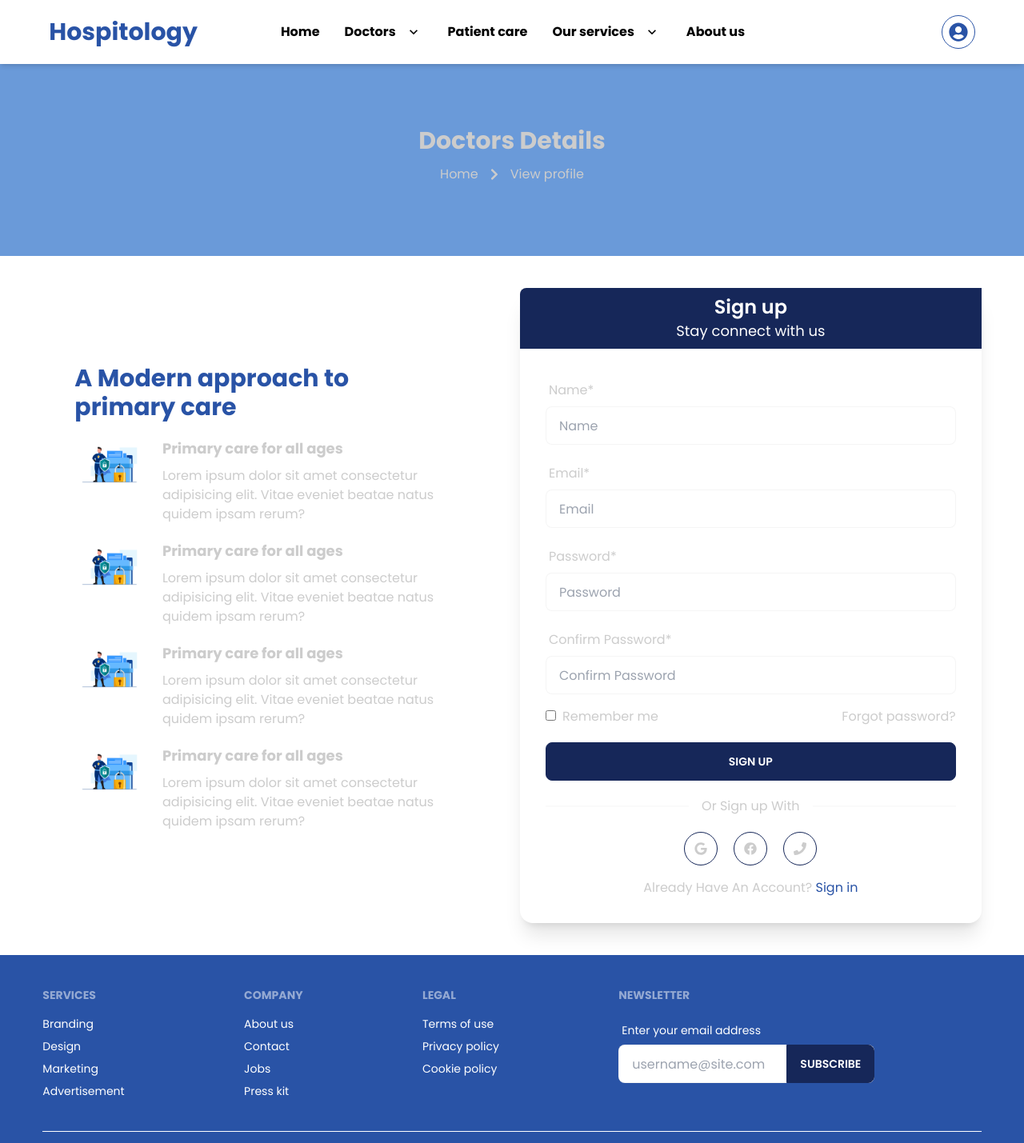
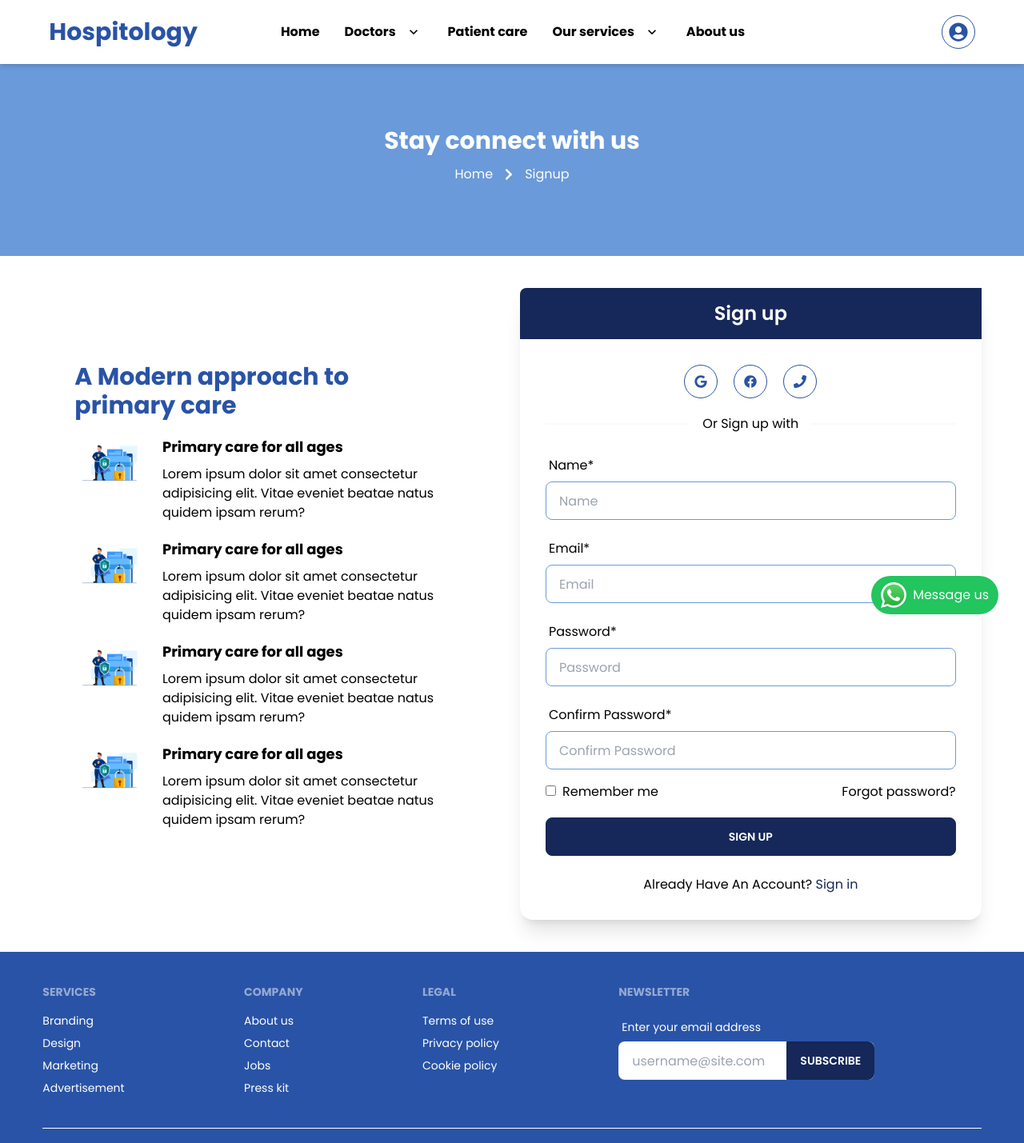
Before and after one commit to ruhulamin111/hospitology-frontend, a React (Create React App) app: page /signup in a window 1280 px wide. Shown: the top 1429 px of the page at 80% size. Built offline with nearby package versions, Linux system fonts and the light colour scheme; no server answers; what tw-elements would draw is missing.

Commit message:
update login

```diff
--- a/src/App.js
+++ b/src/App.js
@@ -21,6 +21,7 @@ import PatientCare from './components/PatientCare/PatientCare';
 import Hospital from './components/Hospital/Hospital';
 import Dental from './components/Dental/Dental';
 import Diagonistic from './components/Diagonistic/Diagonistic';
+import WhatsApp from './components/WhatsApp/WhatsApp';
 
 
 
@@ -57,6 +58,7 @@ function App() {
         <Route path='*' element={<NotFound />}></Route>
       </Routes>
       <Footer />
+      <WhatsApp />
       <ToastContainer />
     </div>
   );
--- a/src/components/Benefits/Benefits.js
+++ b/src/components/Benefits/Benefits.js
@@ -7,9 +7,9 @@ const Benefits = () => {
 
     return (
         <motion.div className="hero py-10 w-11/12 mx-auto"
-            initial={{ opacity: 0, x: 500 }}
+            initial={{ opacity: 0, y: -100 }}
             transition={{ duration: 1 }}
-            whileInView={{ opacity: 1, x: 0 }}
+            whileInView={{ opacity: 1, y: 1 }}
         >
             <div className="hero-content flex-col lg:flex-row-reverse">
                 <img src={benefit} className="max-w-sm rounded-lg shadow-2xl" alt='' />
--- a/src/components/CommonBanner/CommonBanner.js
+++ b/src/components/CommonBanner/CommonBanner.js
@@ -2,14 +2,14 @@ import React from 'react'
 import { FaChevronRight } from 'react-icons/fa'
 import { Link } from 'react-router-dom'
 
-const CommonBanner = () => {
+const CommonBanner = ({ name, title }) => {
     return (
-        <div className='h-60 bg-accent flex flex-col items-center justify-center'>
-            <h1 className='text-3xl font-bold'>Doctors Details</h1>
+        <div className='h-60 bg-accent flex flex-col items-center justify-center text-white'>
+            <h1 className='text-3xl font-bold'>{title}</h1>
             <div className='flex items-center gap-3 py-3'>
                 <Link to='/'>Home</Link>
                 <FaChevronRight />
-                <span>View profile</span>
+                <span>{name}</span>
             </div>
         </div>
     )
--- a/src/components/Signin/Signin.js
+++ b/src/components/Signin/Signin.js
@@ -36,24 +36,39 @@ const Signin = () => {
 
     return (
         <section>
-            <CommonBanner />
+            <CommonBanner title={'Stay connect with us'} name={'Signin'} />
 
             <div className='lg:grid-cols-2 grid items-center my-10 w-11/12 mx-auto gap-5'>
                 <div>
                     <img src={signin} alt="" className='w-full' />
                 </div>
                 <div className="card lg:w-full shadow-xl ">
-                    <div className='bg-secondary text-white w-full rounded-tl-lg py-2 text-center'>
+                    <div className='bg-secondary text-white w-full rounded-tl-lg py-4 text-center'>
                         <h2 className="text-2xl font-semibold">Sign in</h2>
-                        <h3 className="text-lg">Stay connect with us</h3>
+                        {/* <h3 className="text-lg">Stay connect with us</h3> */}
                     </div>
 
-                    <div className="card-body items-center text-center">
+                    <div className="card-body items-center text-center text-black">
+                        {/* <div className="divider">Sign in with</div> */}
+                        {/* <button className="btn btn-outline btn-primary w-full" onClick={() => signInWithGoogle()} >Continue with google</button> */}
+
+                        {/* <Link to='/' className='text-md p-3 rounded-full border border-primary hover:border-secondary hover:bg-secondary duration-300 ease-in   hover:text-white'><FaGoogle /></Link> */}
+                        <div className='flex gap-5'>
+                            <p onClick={() => signInWithGoogle()} className='cursor-pointer text-md p-3 rounded-full border border-secondary hover:border-secondary hover:bg-secondary text-secondary duration-300 ease-in   hover:text-white'><FaGoogle /></p>
+                            <p className='cursor-pointer text-md p-3 rounded-full border border-secondary hover:border-secondary hover:bg-secondary text-secondary duration-300 ease-in   hover:text-white'><FaFacebook /></p>
+                            <p className='cursor-pointer text-md p-3 rounded-full border border-secondary hover:border-secondary hover:bg-secondary text-secondary duration-300 ease-in   hover:text-white'><FaPhone /></p>
+
+                        </div>
+                        {/* <p className='pt-2'>Don't Have an Account?
+                            <Link className='text-primary' to='/signup'> Create One</Link>
+                        </p> */}
+                        <div className="divider">Or Sign in with</div>
+
                         <form onSubmit={handleSubmit(onSubmit)} className=' w-full'>
                             <div className="form-control ">
                                 <label className="label">Email</label>
                                 <input type="text" placeholder="Email"
-                                    className="input input-bordered w-full "
+                                    className="input input-bordered w-full border-accent "
                                     {...register("email", {
                                         required: { value: true, message: 'Email is required' },
                                         pattern: { value: /[a-z0-9]+@[a-z]+\.[a-z]{2,3}/, message: 'Provide a valid email' }
@@ -68,7 +83,7 @@ const Signin = () => {
                             <div className="form-control ">
                                 <label className="label">Password</label>
                                 <input type="password" placeholder="Password"
-                                    className="input input-bordered w-full "
+                                    className="input input-bordered w-full border-accent"
                                     {...register("password", {
                                         required: { value: true, message: 'Password is required' },
                                         pattern: { value: /(?=.*[!@#$%^&*])/, message: 'Password is at least one speacial character' }
@@ -91,19 +106,10 @@ const Signin = () => {
                             <input type='submit' value='Sign in' className="btn btn-secondary w-full text-white mt-5"></input>
                             {userError}
                         </form>
-
-                        <div className="divider">Or Sign in With</div>
-                        {/* <button className="btn btn-outline btn-primary w-full" onClick={() => signInWithGoogle()} >Continue with google</button> */}
-
-                        {/* <Link to='/' className='text-md p-3 rounded-full border border-primary hover:border-secondary hover:bg-secondary duration-300 ease-in   hover:text-white'><FaGoogle /></Link> */}
-                        <div className='flex gap-5'>
-                            <p onClick={() => signInWithGoogle()} className='cursor-pointer text-md p-3 rounded-full border border-primary hover:border-secondary hover:bg-secondary duration-300 ease-in   hover:text-white'><FaGoogle /></p>
-                            <p className='cursor-pointer text-md p-3 rounded-full border border-primary hover:border-secondary hover:bg-secondary hover:text-white duration-300 ease-in '><FaFacebook /></p>
-                            <p className='cursor-pointer text-md p-3 rounded-full border border-primary hover:border-secondary hover:bg-secondary hover:text-white duration-300 ease-in '><FaPhone /></p>
-                        </div>
-                        <p className='pt-2'>Don\'t Have an Account?
+                        <p className='pt-4'>Don't Have an Account?
                             <Link className='text-primary' to='/signup'> Create One</Link>
                         </p>
+
                     </div>
                 </div>
 
--- a/src/components/Signup/Signup.js
+++ b/src/components/Signup/Signup.js
@@ -45,10 +45,10 @@ const Signin = () => {
 
     return (
         <section>
-            <CommonBanner />
+            <CommonBanner title={'Stay connect with us'} name={'Signup'} />
 
             <div className='lg:grid-cols-2 grid my-10 w-11/12 mx-auto gap-5 items-center'>
-                <div className='p-10'>
+                <div className='p-10 text-black'>
                     <div>
                         <h1 className='text-3xl font-bold mb-5 text-secondary'>A Modern approach to <br />
                             primary care</h1>
@@ -83,18 +83,25 @@ const Signin = () => {
                     </div>
                 </div>
                 <div className="card lg:w-full shadow-xl ">
-                    <div className='bg-primary text-white w-full rounded-tl-lg py-2 text-center'>
+                    <div className='bg-primary text-white w-full rounded-tl-lg py-4 text-center'>
                         <h2 className="text-2xl font-semibold">Sign up</h2>
-                        <h3 className="text-lg">Stay connect with us</h3>
                     </div>
+                    <div className="card-body items-center text-center text-black">
+                        <div className='flex gap-5'>
+                            <p onClick={() => signInWithGoogle()} className='cursor-pointer text-md p-3 rounded-full border border-secondary hover:border-secondary hover:bg-secondary text-secondary duration-300 ease-in   hover:text-white'><FaGoogle /></p>
+                            <p className='cursor-pointer text-md p-3 rounded-full border border-secondary hover:border-secondary hover:bg-secondary text-secondary duration-300 ease-in   hover:text-white'><FaFacebook /></p>
+                            <p className='cursor-pointer text-md p-3 rounded-full border border-secondary hover:border-secondary hover:bg-secondary text-secondary duration-300 ease-in   hover:text-white'><FaPhone /></p>
 
-                    <div className="card-body items-center text-center">
+                        </div>
+                        {/* <p className='pt-2'>Don't Have an Account?
+                            <Link className='text-primary' to='/signup'> Create One</Link>
+                        </p> */}
+                        <div className="divider">Or Sign up with</div>
                         <form onSubmit={handleSubmit(onSubmit)} className=' w-full'>
-
                             <div className="form-control ">
                                 <label className="label">Name*</label>
                                 <input type="text" placeholder="Name"
-                                    className="input input-bordered w-full "
+                                    className="input input-bordered w-full border-accent"
                                     {...register("name", {
                                         required: { value: true, message: 'Name is required' },
                                         // pattern: { value: /@[a-z]/, message: 'Provide your full name' }
@@ -109,7 +116,7 @@ const Signin = () => {
                             <div className="form-control ">
                                 <label className="label">Email*</label>
                                 <input type="text" placeholder="Email"
-                                    className="input input-bordered w-full "
+                                    className="input input-bordered w-full border-accent"
                                     {...register("email", {
                                         required: { value: true, message: 'Email is required' },
                                         pattern: { value: /[a-z0-9]+@[a-z]+\.[a-z]{2,3}/, message: 'Provide a valid email' }
@@ -124,7 +131,7 @@ const Signin = () => {
                             <div className="form-control ">
                                 <label className="label">Password*</label>
                                 <input type="password" placeholder="Password"
-                                    className="input input-bordered w-full "
+                                    className="input input-bordered w-full border-accent"
                                     {...register("password", {
                                         required: { value: true, message: 'Password is required' },
                                         pattern: { value: /(?=.*[!@#$%^&*])/, message: 'Password is at least one speacial character' }
@@ -139,7 +146,7 @@ const Signin = () => {
                             <div className="form-control ">
                                 <label className="label">Confirm Password*</label>
                                 <input type="password" placeholder="Confirm Password"
-                                    className="input input-bordered w-full "
+                                    className="input input-bordered w-full border-accent"
                                     {...register("confirmpassword", {
                                         required: { value: true, message: 'Confirm Password is required' },
                                         pattern: { value: /(?=.*[!@#$%^&*])/, message: 'Confirm Password is at least one speacial character' }
@@ -163,18 +170,8 @@ const Signin = () => {
                             <input type='submit' value='Sign up' className="btn btn-primary w-full text-white mt-5"></input>
                             {userError}
                         </form>
-
-                        <div className="divider">Or Sign up With</div>
-                        {/* <button className="btn btn-outline btn-primary w-full" onClick={() => signInWithGoogle()} >Continue with google</button> */}
-
-                        {/* <Link to='/' className='text-md p-3 rounded-full border border-primary hover:border-secondary hover:bg-secondary duration-300 ease-in   hover:text-white'><FaGoogle /></Link> */}
-                        <div className='flex gap-5'>
-                            <p onClick={() => signInWithGoogle()} className='cursor-pointer text-md p-3 rounded-full border border-primary hover:border-secondary hover:bg-secondary duration-300 ease-in   hover:text-white'><FaGoogle /></p>
-                            <p className='cursor-pointer text-md p-3 rounded-full border border-primary hover:border-secondary hover:bg-secondary hover:text-white duration-300 ease-in '><FaFacebook /></p>
-                            <p className='cursor-pointer text-md p-3 rounded-full border border-primary hover:border-secondary hover:bg-secondary hover:text-white duration-300 ease-in '><FaPhone /></p>
-                        </div>
-                        <p className='pt-2'>Already Have An Account?
-                            <Link className='text-secondary' to='/signin'> Sign in</Link>
+                        <p className='pt-4'>Already Have An Account?
+                            <Link className='text-primary' to='/signin'> Sign in</Link>
                         </p>
                     </div>
                 </div>
--- /dev/null
+++ b/src/components/WhatsApp/WhatsApp.js
@@ -0,0 +1,15 @@
+import React from 'react'
+import whatsapp from '../../assets/whatsapp.png'
+
+const WhatsApp = () => {
+    return (
+        <div className=' '>
+            <a href="https://wa.me/01300778565" target='_blank' rel="noreferrer" className='bg-green-500 fixed bottom-8 right-8 px-3 py-2 flex gap-2 items-center text-white rounded-full z-[1000] '>
+                <img src={whatsapp} alt="" className='h-8' />
+                Message us
+            </a>
+        </div>
+    )
+}
+
+export default WhatsApp
--- a/src/pages/Home/Home.js
+++ b/src/pages/Home/Home.js
@@ -7,6 +7,7 @@ import DoctorResult from '../../components/DoctorResult/DoctorResult'
 import ShowDoctor from '../../components/ShowDoctor/ShowDoctor'
 import Testimonial from '../../components/Testimonial/Testimonial'
 import Video from '../../components/Video/Video'
+import WhatsApp from '../../components/WhatsApp/WhatsApp'
 import useSearchDoctors from '../../hooks/useSearchDoctors/useSearchDoctors'
 
 const Home = () => {
@@ -24,7 +25,7 @@ const Home = () => {
       <Achievement />
       <Video />
       <Testimonial />
-
+      <WhatsApp />
     </div>
   )
 }
```
Also changed, not shown: src/assets/whatsapp.png (added).
